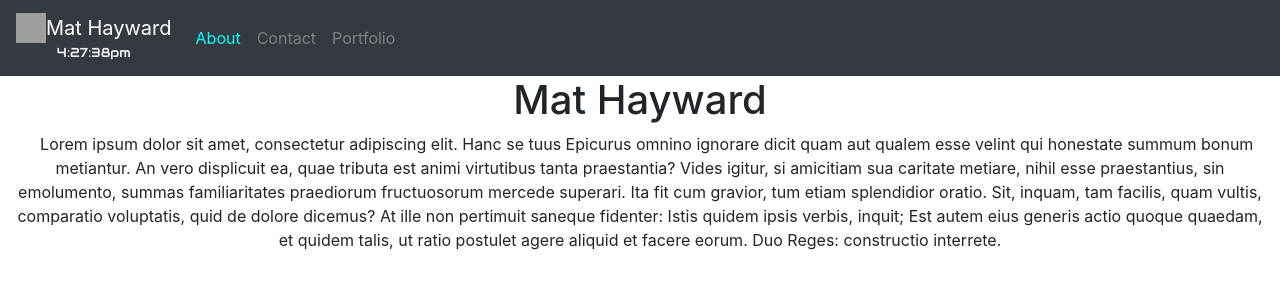
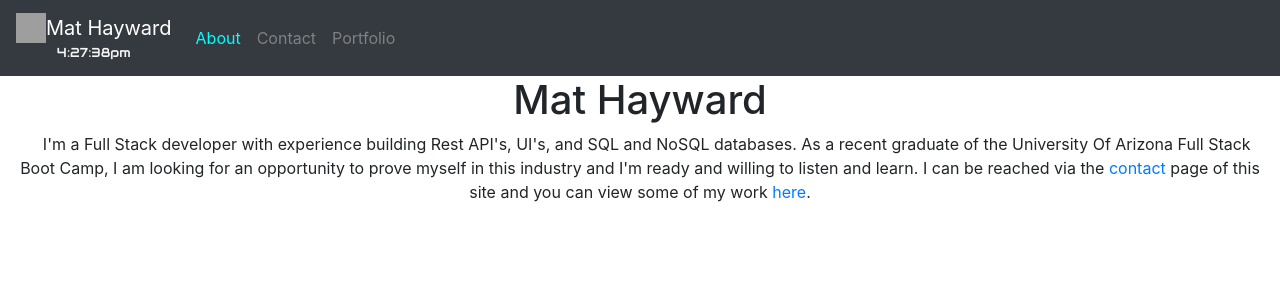
Before and after one commit to Xybolx/react-portfolio, a React (Create React App) app in the folder client/: page / in a window 1280 px wide. Shown: the top 300 px of the page. Built offline with nearby package versions, Linux system fonts and the light colour scheme; grey boxes are pictures that could not be loaded.

Commit message:
added about paragraph

```diff
--- a/client/src/pages/about.js
+++ b/client/src/pages/about.js
@@ -1,5 +1,5 @@
 import React, { Component } from "react";
-import { NavLink } from "react-router-dom";
+import { NavLink, Link } from "react-router-dom";
 import Clock from "../components/clock";
 
 class About extends Component {
@@ -25,7 +25,7 @@ class About extends Component {
             </nav>
                 <div className="jumbotron jumbotron-fluid">
                     <h1>Mat Hayward</h1>
-                    <p>&nbsp;&nbsp;&nbsp;Lorem ipsum dolor sit amet, consectetur adipiscing elit. Hanc se tuus Epicurus omnino ignorare dicit quam aut qualem esse velint qui honestate summum bonum metiantur. An vero displicuit ea, quae tributa est animi virtutibus tanta praestantia? Vides igitur, si amicitiam sua caritate metiare, nihil esse praestantius, sin emolumento, summas familiaritates praediorum fructuosorum mercede superari. Ita fit cum gravior, tum etiam splendidior oratio. Sit, inquam, tam facilis, quam vultis, comparatio voluptatis, quid de dolore dicemus? At ille non pertimuit saneque fidenter: Istis quidem ipsis verbis, inquit; Est autem eius generis actio quoque quaedam, et quidem talis, ut ratio postulet agere aliquid et facere eorum. Duo Reges: constructio interrete.</p>
+                    <p>&nbsp;&nbsp;&nbsp;I'm a Full Stack developer with experience building Rest API's, UI's, and SQL and NoSQL databases. As a recent graduate of the University Of Arizona Full Stack Boot Camp, I am looking for an opportunity to prove myself in this industry and I'm ready and willing to listen and learn. I can be reached via the <Link to="/contact">contact</Link> page of this site and you can view some of my work <Link to="/portfolio">here</Link>.</p>
                 </div>
             </div>
         );
```
